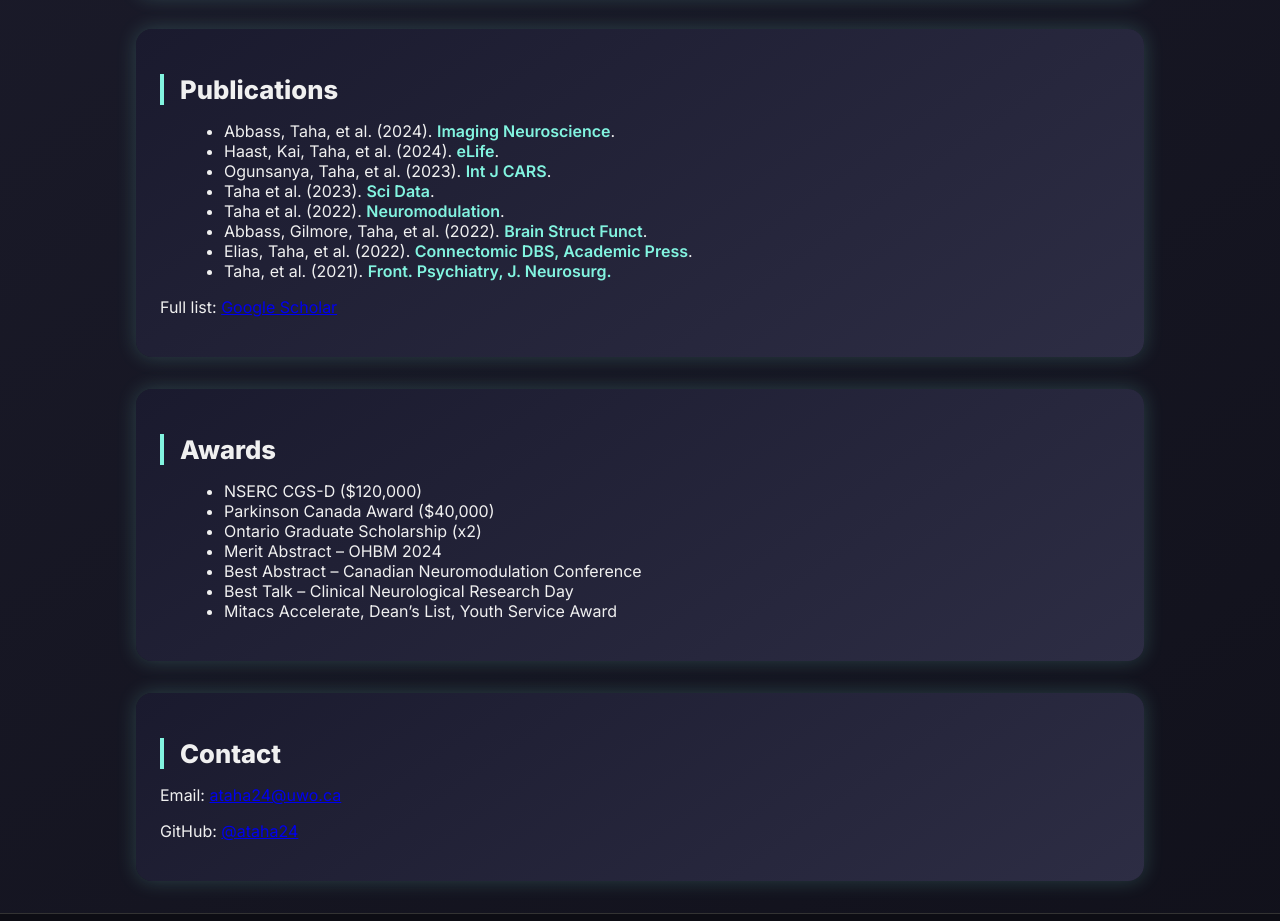
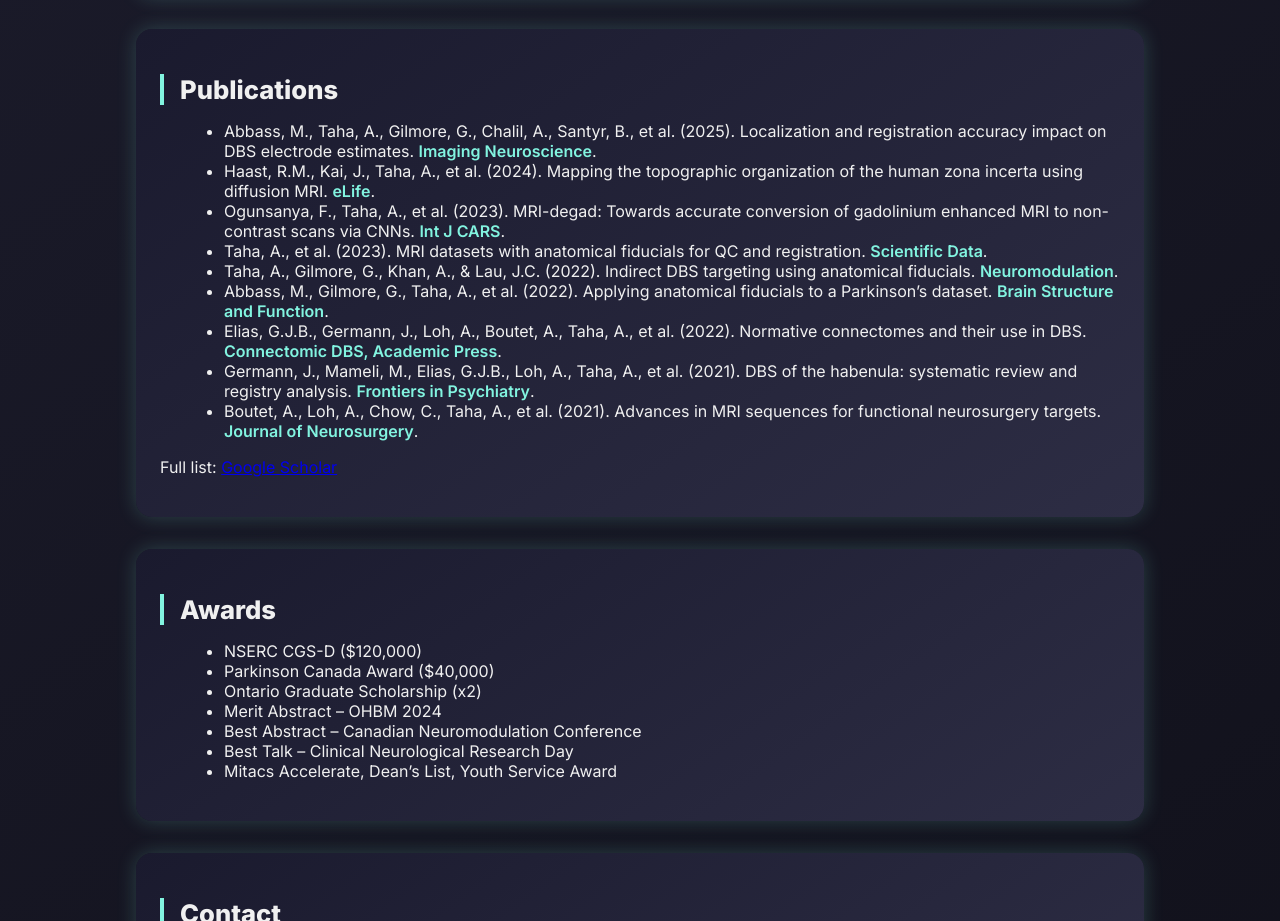
Before and after one commit to ataha24/alaataha, a plain HTML site: page index.html in a window 1280 px wide. Shown: the part 970-1891 px from the top of the page. Drawn offline with nearby package versions, Linux system fonts and the light colour scheme; animation ran at ten frames a second.

Commit message:
Update index.html

```diff
--- a/index.html
+++ b/index.html
@@ -161,14 +161,15 @@
   <section id="publications" class="glow-card" data-aos="fade-up">
     <h2>Publications</h2>
     <ul>
-      <li>Abbass, Taha, et al. (2024). <span class="highlight">Imaging Neuroscience</span>.</li>
-      <li>Haast, Kai, Taha, et al. (2024). <span class="highlight">eLife</span>.</li>
-      <li>Ogunsanya, Taha, et al. (2023). <span class="highlight">Int J CARS</span>.</li>
-      <li>Taha et al. (2023). <span class="highlight">Sci Data</span>.</li>
-      <li>Taha et al. (2022). <span class="highlight">Neuromodulation</span>.</li>
-      <li>Abbass, Gilmore, Taha, et al. (2022). <span class="highlight">Brain Struct Funct</span>.</li>
-      <li>Elias, Taha, et al. (2022). <span class="highlight">Connectomic DBS, Academic Press</span>.</li>
-      <li>Taha, et al. (2021). <span class="highlight">Front. Psychiatry, J. Neurosurg.</span></li>
+      <li>Abbass, M., Taha, A., Gilmore, G., Chalil, A., Santyr, B., et al. (2025). Localization and registration accuracy impact on DBS electrode estimates. <span class="highlight">Imaging Neuroscience</span>.</li>
+      <li>Haast, R.M., Kai, J., Taha, A., et al. (2024). Mapping the topographic organization of the human zona incerta using diffusion MRI. <span class="highlight">eLife</span>.</li>
+      <li>Ogunsanya, F., Taha, A., et al. (2023). MRI-degad: Towards accurate conversion of gadolinium enhanced MRI to non-contrast scans via CNNs. <span class="highlight">Int J CARS</span>.</li>
+      <li>Taha, A., et al. (2023). MRI datasets with anatomical fiducials for QC and registration. <span class="highlight">Scientific Data</span>.</li>
+      <li>Taha, A., Gilmore, G., Khan, A., & Lau, J.C. (2022). Indirect DBS targeting using anatomical fiducials. <span class="highlight">Neuromodulation</span>.</li>
+      <li>Abbass, M., Gilmore, G., Taha, A., et al. (2022). Applying anatomical fiducials to a Parkinson’s dataset. <span class="highlight">Brain Structure and Function</span>.</li>
+      <li>Elias, G.J.B., Germann, J., Loh, A., Boutet, A., Taha, A., et al. (2022). Normative connectomes and their use in DBS. <span class="highlight">Connectomic DBS, Academic Press</span>.</li>
+      <li>Germann, J., Mameli, M., Elias, G.J.B., Loh, A., Taha, A., et al. (2021). DBS of the habenula: systematic review and registry analysis. <span class="highlight">Frontiers in Psychiatry</span>.</li>
+      <li>Boutet, A., Loh, A., Chow, C., Taha, A., et al. (2021). Advances in MRI sequences for functional neurosurgery targets. <span class="highlight">Journal of Neurosurgery</span>.</li>
     </ul>
     <p>Full list: <a href="https://scholar.google.ca/citations?user=453eH-8AAAAJ&hl=en" target="_blank">Google Scholar</a></p>
   </section>
```
